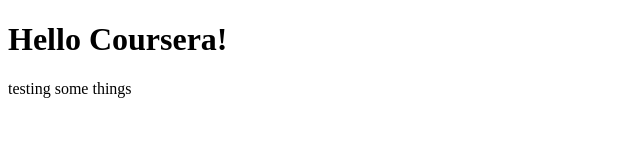
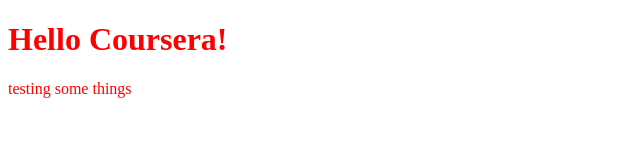
Before and after one commit to defking/crsra-web1, a plain HTML site: page site/index.html in a window 1280 px wide. Shown: the whole page, without its empty margins (0-640 px from the left). Drawn offline with Linux system fonts and the light colour scheme.

Commit message:
test style

```diff
--- a/site/index.html
+++ b/site/index.html
@@ -4,8 +4,8 @@
     <meta charset="UTF-8">
     <title>Hello Coursera!</title>
   </head>
-  <body>
+  <body style="color:red">
     <h1>Hello Coursera!</h1>
-    <p>testing <span>some</span> things</p>
+    <p>testing some things</p>
   </body>
 </html>
```
